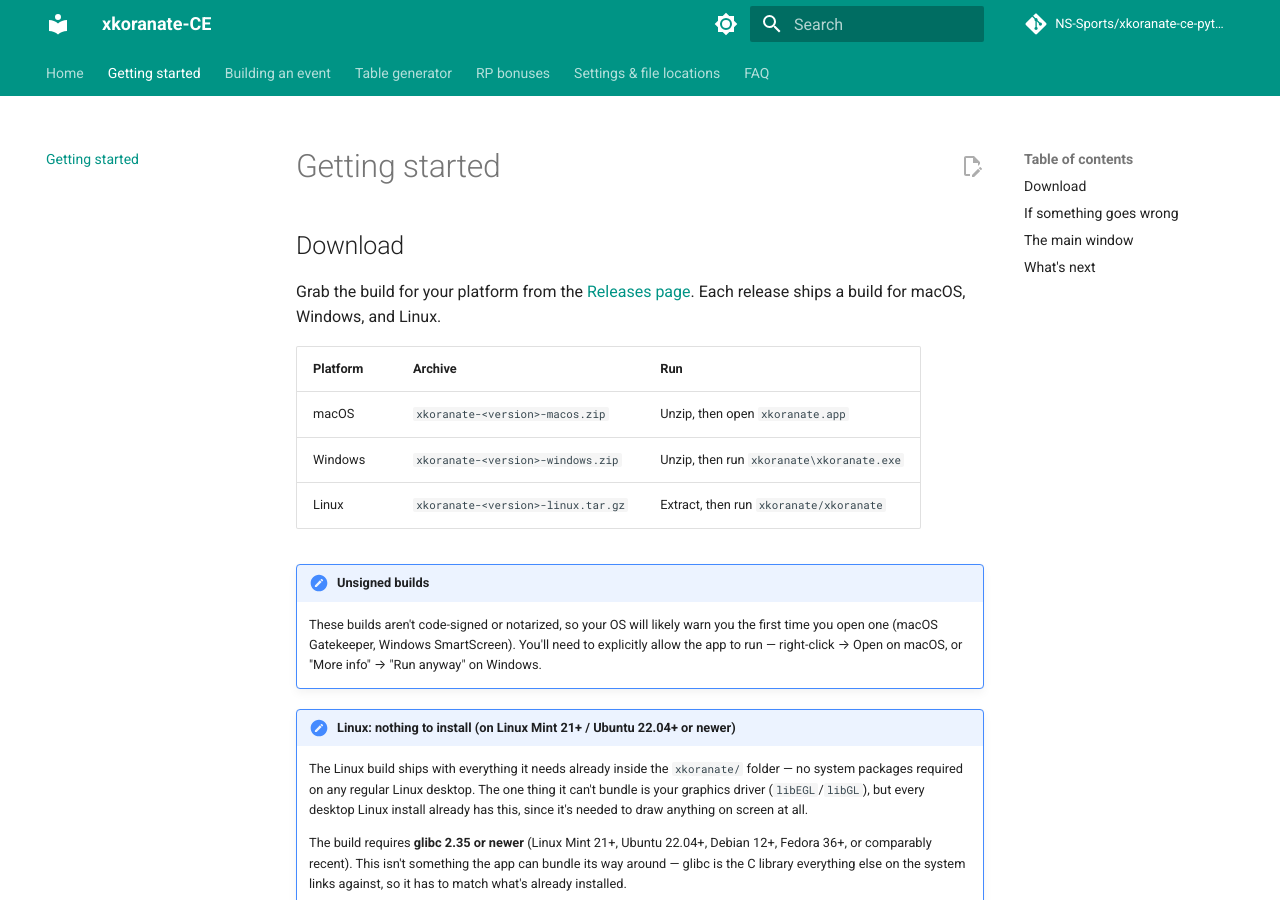
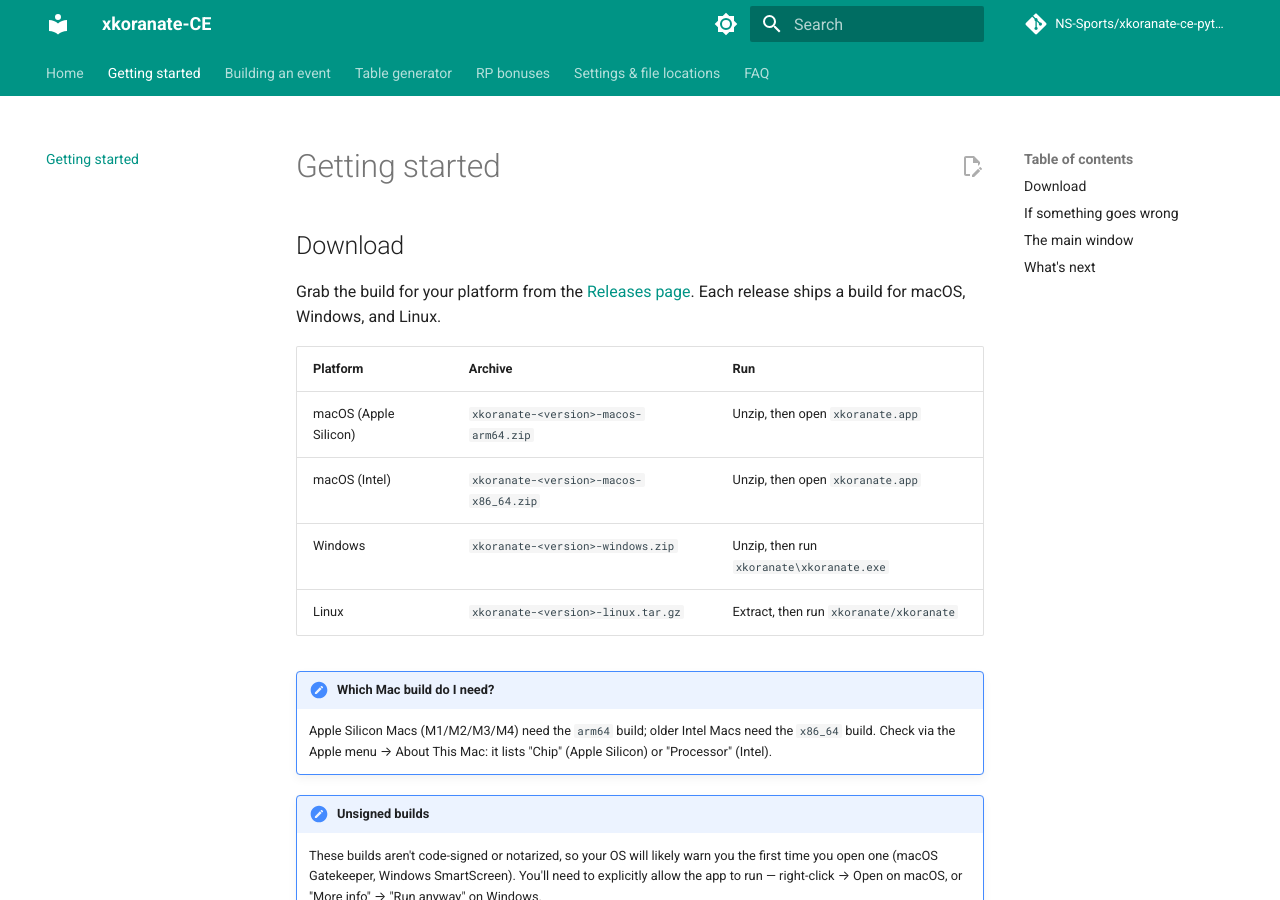
Before and after one commit to lukeplatts/xkoranate-ce-python, an MkDocs documentation site: the page built from docs/getting-started.md, in a window 1280 px wide and 900 px high. Built offline with MkDocs 1.6.1 and Material for MkDocs 9.7.7, drawn with Linux system fonts in a browser that asks for light colours; comment, search, counter and statistics services are not loaded.

Commit message:
Build separate arm64 and x86_64 macOS binaries so Intel Macs can run the app
macos-latest CI runners are Apple Silicon hosts, and PyInstaller bundles the
build machine's own native Python/Qt libraries — so releases were shipping
an arm64-only .app that can't run on Intel Macs at all (no Rosetta path for
arm64 binaries on x86_64). Build natively on both macos-latest (arm64) and
macos-15-intel (x86_64) instead, verify the resulting binary's architecture
with lipo, and publish/document both zips separately.

Co-Authored-By: Claude Sonnet 5 <noreply@anthropic.com>

```diff
--- a/docs/getting-started.md
+++ b/docs/getting-started.md
@@ -8,9 +8,15 @@ Each release ships a build for macOS, Windows, and Linux.
 
 | Platform | Archive | Run |
 |---|---|---|
-| macOS | `xkoranate-<version>-macos.zip` | Unzip, then open `xkoranate.app` |
+| macOS (Apple Silicon) | `xkoranate-<version>-macos-arm64.zip` | Unzip, then open `xkoranate.app` |
+| macOS (Intel) | `xkoranate-<version>-macos-x86_64.zip` | Unzip, then open `xkoranate.app` |
 | Windows | `xkoranate-<version>-windows.zip` | Unzip, then run `xkoranate\xkoranate.exe` |
 | Linux | `xkoranate-<version>-linux.tar.gz` | Extract, then run `xkoranate/xkoranate` |
+
+!!! note "Which Mac build do I need?"
+    Apple Silicon Macs (M1/M2/M3/M4) need the `arm64` build; older Intel
+    Macs need the `x86_64` build. Check via the Apple menu → About This Mac:
+    it lists "Chip" (Apple Silicon) or "Processor" (Intel).
 
 !!! note "Unsigned builds"
     These builds aren't code-signed or notarized, so your OS will likely warn
```
Also changed, not shown: 2 other files.
